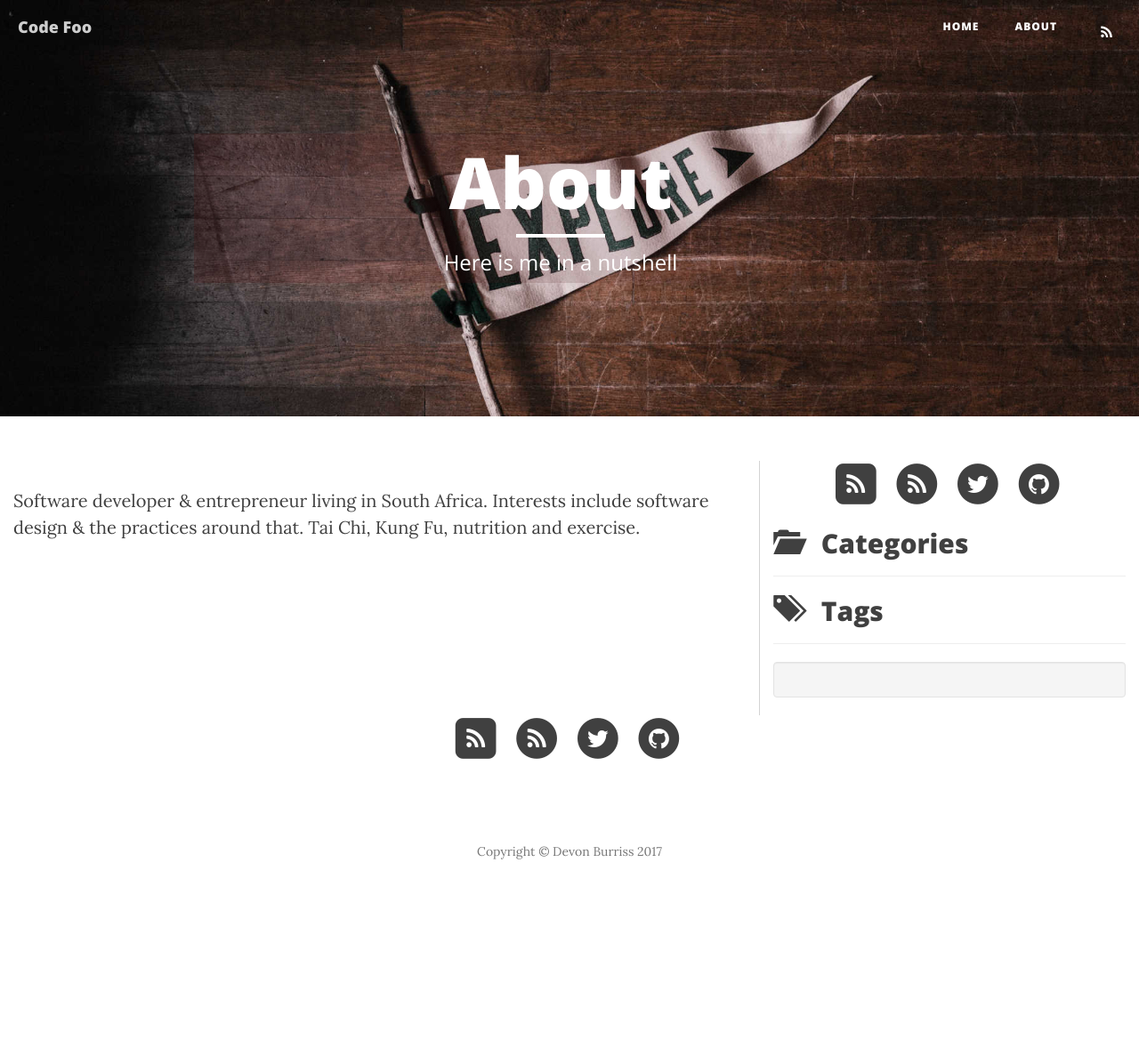
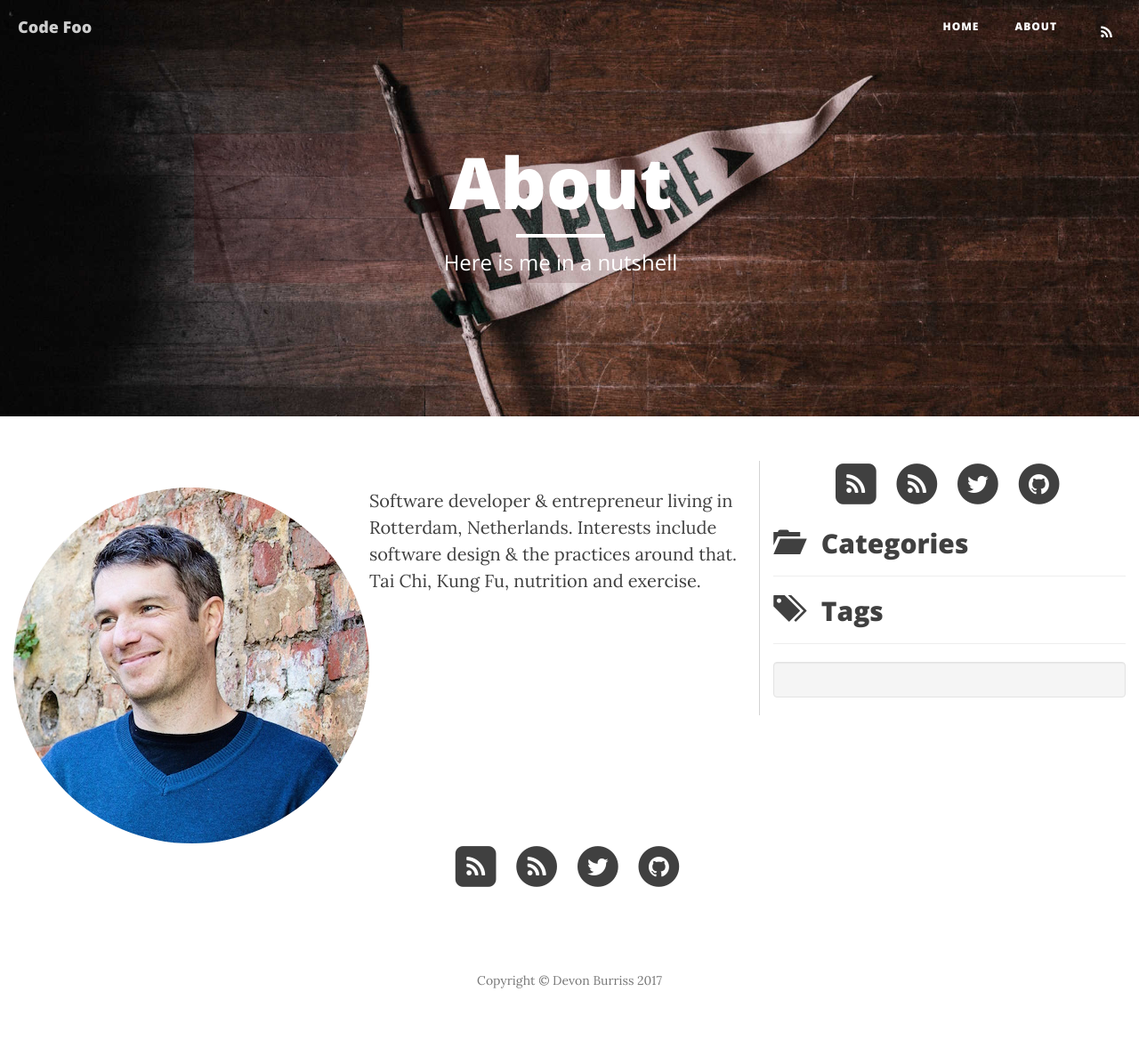
Before and after one commit to rikvandersanden/dburriss.github.io, a Jekyll site: the page built from about.md, in a window 1280 px wide. Shown: the whole page at 89% size. Built offline with Jekyll 4.4.1, drawn with Linux system fonts in a browser that asks for light colours; nearby versions of some CDN libraries; before the commit the page ends 1033 px from its top, so only the background shows below that.

Commit message:
tag and naming fixes

```diff
--- a/_config.yml
+++ b/_config.yml
@@ -6,7 +6,7 @@
 author: "Devon Burriss"
 
 baseurl: "/"
-url: "http://devonburriss.me/"
+url: "http://localhost:5001/"
 
 twitter_username: DevonBurriss
 github_username: dburriss
@@ -27,3 +27,6 @@
   - .vscode
   - _plugins
   - tools
+  - appveyor.yml
+  - pretzel.cake
+  - pretzel.ps1
--- a/_layouts/categories.html
+++ b/_layouts/categories.html
@@ -20,7 +20,7 @@
           <p class="post-meta">Posted by {% if post.author %}{{ post.author }}{% else %}{{ site.title }}{% endif %} on {{ post.date | date: "%B %d, %Y" }}</p>
           {% if post.TAGS %}
               {% for tag in post.TAGS %}
-                  <a href="/tag/{{ tag | slugify}}" class="label label-default">{{ tag }}</a>
+                  <a href="/tag/{{ tag | slugify}}"><span class="label label-default">{{ tag }}</span></a>
               {% endfor %}
           {% endif %}
       </div>
--- a/_layouts/tags.html
+++ b/_layouts/tags.html
@@ -20,7 +20,7 @@
           <p class="post-meta">Posted by {% if post.author %}{{ post.author }}{% else %}{{ site.title }}{% endif %} on {{ post.date | date: "%B %d, %Y" }}</p>
           {% if post.TAGS %}
               {% for tag in post.TAGS %}
-                  <a href="/tag/{{ tag | slugify}}" class="label label-default">{{ tag }}</a>
+                 <a href="/tag/{{ tag | slugify}}"><span class="label label-default">{{ tag }}</span></a>
               {% endfor %}
           {% endif %}
       </div>
--- a/about.md
+++ b/about.md
@@ -6,4 +6,5 @@
 header-img: "img/backgrounds/explore-bg.jpg"
 ---
 
-Software developer & entrepreneur living in South Africa. Interests include software design & the practices around that. Tai Chi, Kung Fu, nutrition and exercise.
+<img src="img/avatar.jpg" alt="Devon Burriss" class="img-circle pull-left">
+Software developer &amp; entrepreneur living in Rotterdam, Netherlands. Interests include software design &amp; the practices around that. Tai Chi, Kung Fu, nutrition and exercise.
--- a/appveyor.yml
+++ b/appveyor.yml
@@ -12,7 +12,7 @@
   - cinst pretzel
 
 build_script:
-  - ps: .\build.ps1
+  - ps: .\pretzel.ps1
 
 test: off
 
```
Also changed, not shown: img/backgrounds/bulb-bg.jpg, 4 other files.
